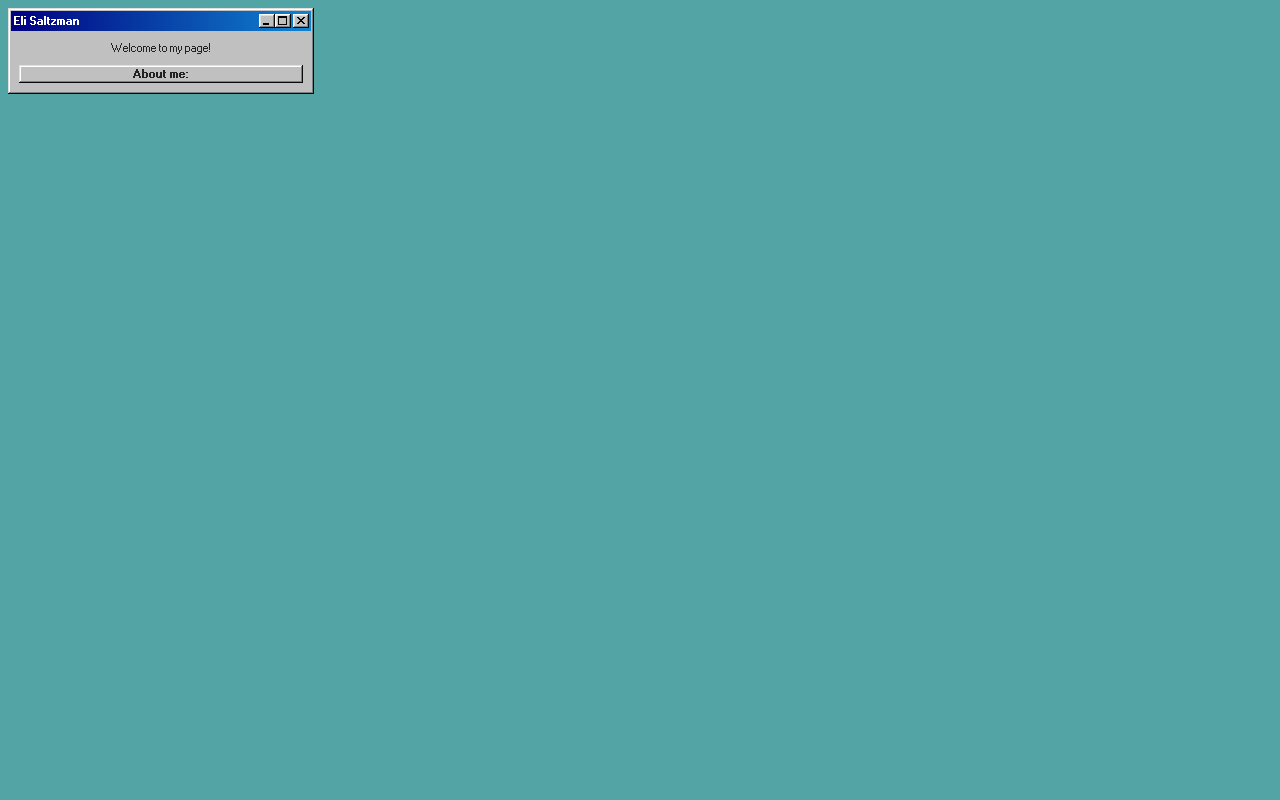
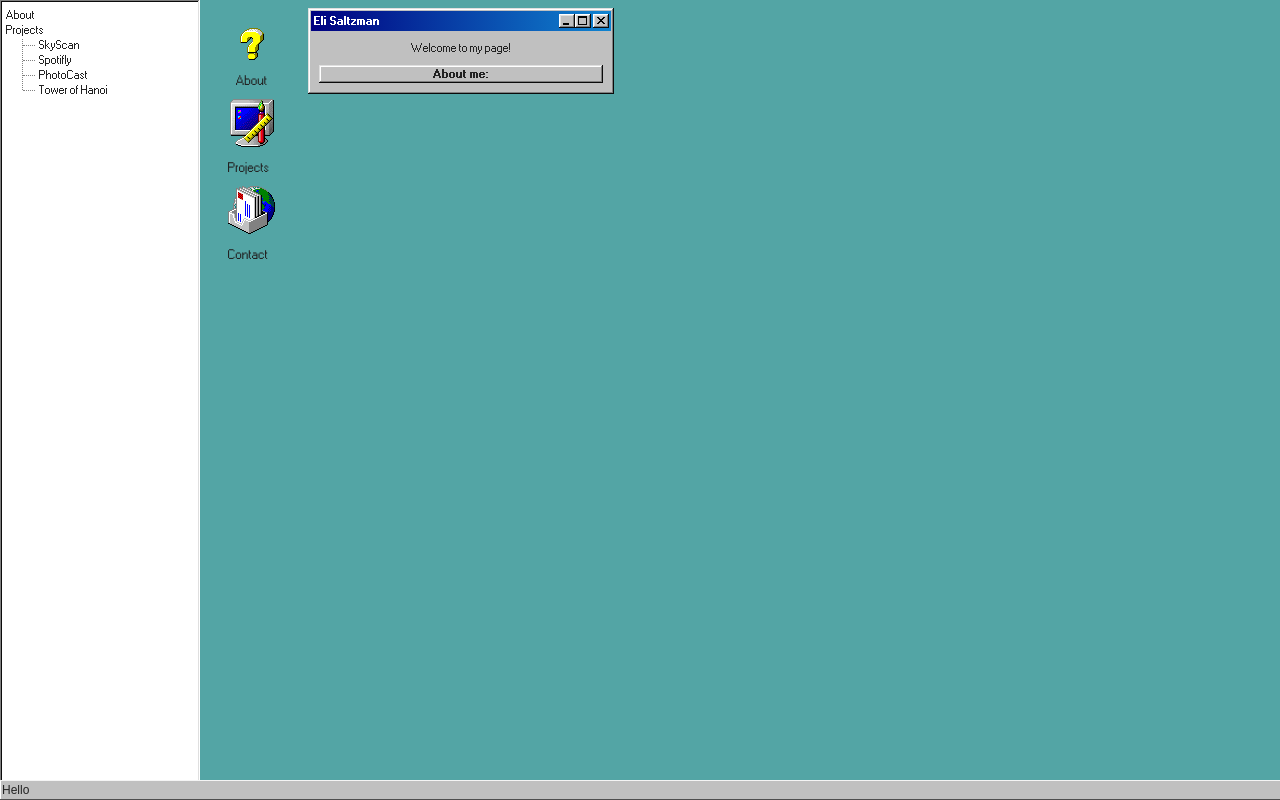
Before and after one commit to esaltzm/portfolio, a React app: page /home in a window 1280 px wide. Built offline with nearby package versions, Linux system fonts and the light colour scheme.

Commit message:
add menu bar and icons

```diff
--- a/src/Components/App/App.js
+++ b/src/Components/App/App.js
@@ -1,5 +1,7 @@
 import React, { useEffect } from 'react'
 import { Route, Routes, useNavigate } from 'react-router-dom'
+import Nav from '../Nav/Nav'
+import IconContainer from '../IconContainer/IconContainer'
 import Home from '../Home/Home'
 import './App.css'
 
@@ -16,6 +18,8 @@ const Redirect = () => {
 export default function App() {
 	return (
 		<div className='app'>
+			<Nav />
+			<IconContainer />
 			<Routes>
 				<Route path='/' element={<Redirect />} />
 				<Route path='/home' element={<Home />} />
--- /dev/null
+++ b/src/Components/Home/Home.css
@@ -0,0 +1,5 @@
+.home {
+    position: absolute;
+    top: 0px;
+    left: 300px;
+}
--- a/src/Components/Home/Home.js
+++ b/src/Components/Home/Home.js
@@ -1,8 +1,9 @@
 import React from 'react'
+import './Home.css'
 
 export default function Home() {
     return (
-        <div>
+        <div className='home'>
             <div style={{ width: 300 }} className="window">
                 <div className="title-bar">
                     <div className="title-bar-text">Eli Saltzman</div>
--- /dev/null
+++ b/src/Components/IconContainer/IconContainer.css
@@ -0,0 +1,28 @@
+.icon-container {
+    position: absolute;
+    top: 0px;
+    left: 200px;
+    display: flex;
+    flex-direction: column;
+    align-items: center;
+    justify-content: center;
+    width: 100px;
+    padding-top: 20px;
+    margin-left: -6px;
+    -webkit-font-smoothing: none;
+    font-family: "Pixelated MS Sans Serif", Arial;
+}
+
+.start-bar {
+    padding: 2px;
+    box-shadow: inset 1px 0 #fff;
+    display: block;
+    background-color: silver;
+    bottom: 0;
+    left: 0;
+    right: 0;
+    border-top: 1px solid #f4f4f4;
+    border-bottom: 1px solid #4e4e4e;
+    position: fixed;
+    z-index: 99999;
+}
--- /dev/null
+++ b/src/Components/IconContainer/IconContainer.js
@@ -0,0 +1,25 @@
+import React from 'react'
+import './IconContainer.css'
+
+export default function IconContainer() {
+    const icons = [
+        { name: 'About', image: 'about.png', alt: 'about icon - question mark' },
+        { name: 'Projects', image: 'favicon.png', alt: 'projects icon - computer with paintbrush' },
+        { name: 'Contact', image: 'contact.png', alt: 'contact icon - mail' }
+    ]
+    return (
+        <>
+            <div className='icon-container'>
+                {icons.map(icon => {
+                    return (
+                        <div key={icon.name}>
+                            <img src={icon.image} alt={icon.alt} />
+                            <p>{icon.name}</p>
+                        </div>
+                    )
+                })}
+            </div>
+            <div className='start-bar'>Hello</div>
+        </>
+    )
+}
--- /dev/null
+++ b/src/Components/Nav/Nav.css
@@ -0,0 +1,20 @@
+.nav {
+    position: absolute;
+    top: 0;
+    left: 0;
+    bottom: 0;
+    display: flex;
+    align-items: stretch;
+    overflow-y: scroll;
+    height: 100%;
+}
+
+.navbar {
+    box-sizing: border-box;
+    width: 200px;
+    position: fixed;
+    top: 0;
+    left: 0;
+    bottom: 0;
+    overflow-y: scroll;
+}
--- /dev/null
+++ b/src/Components/Nav/Nav.js
@@ -0,0 +1,23 @@
+import React from 'react'
+import './Nav.css'
+
+export default function Nav() {
+    return (
+        <div className='nav'>
+            <aside>
+                <ul className='tree-view navbar'>
+                    <li>About</li>
+                    <li>
+                        Projects
+                        <ul>
+                            <li>SkyScan</li>
+                            <li>Spotifly</li>
+                            <li>PhotoCast</li>
+                            <li>Tower of Hanoi</li>
+                        </ul>
+                    </li>
+                </ul>
+            </aside>
+        </div>
+    )
+}
--- a/src/index.css
+++ b/src/index.css
@@ -1,3 +1,6 @@
 body {
   background-color: #53A5A5;
+  position: absolute;
+  top: 0;
+  left: 0;
 }
```
Also changed, not shown: public/about.png (added), public/contact.png (added).
